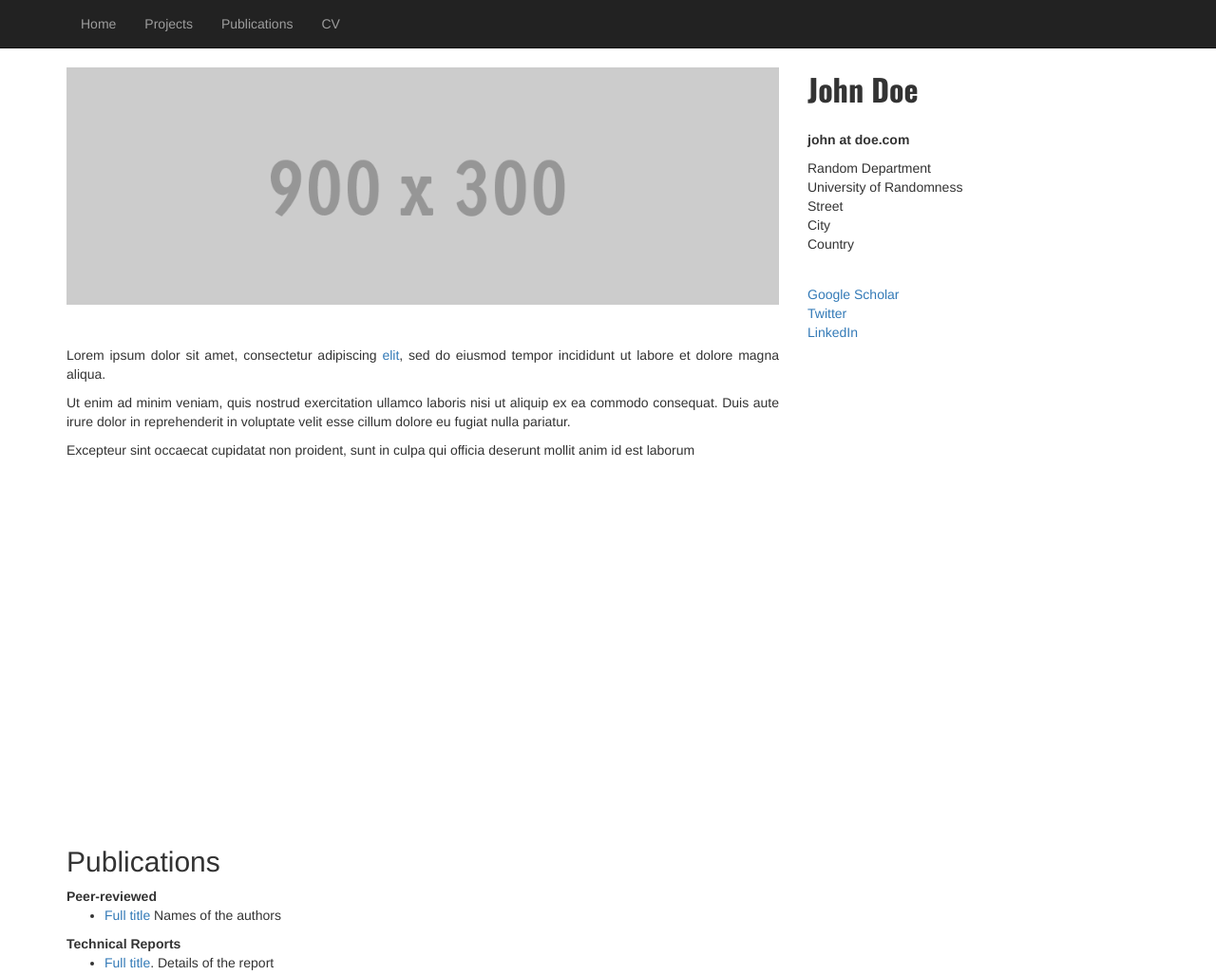
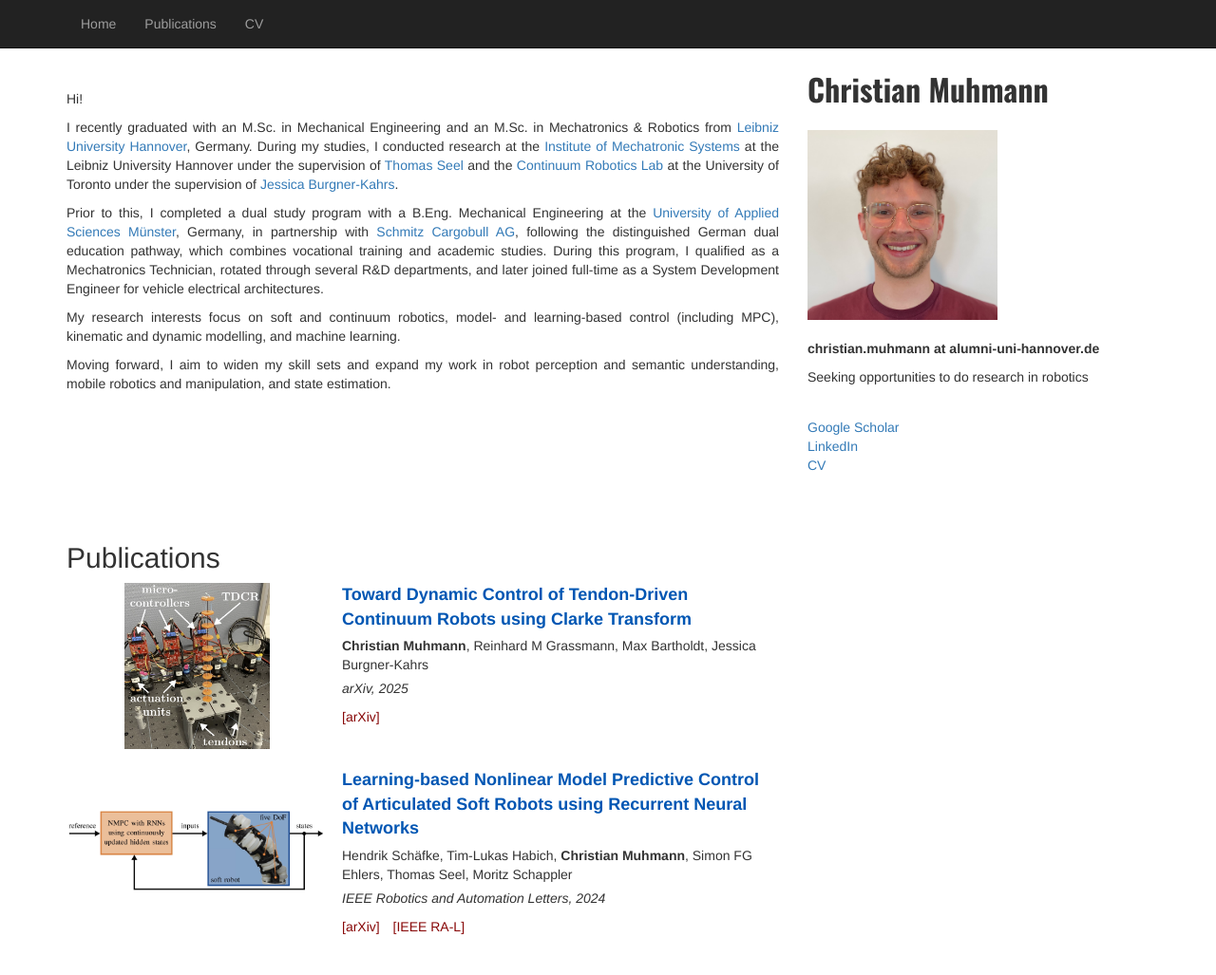
Before and after one commit to christianmuhmann/christianmuhmann.github.io, a plain HTML site: page index.html in a window 1280 px wide. Shown: the top 1027 px of the page at 95% size. Drawn offline with nearby package versions, Linux system fonts and the light colour scheme.

Commit message:
Set up website

```diff
--- a/index.html
+++ b/index.html
@@ -7,13 +7,37 @@
 
 <html lang="en">
 <head>
-  <title>John Doe</title>
+  <title>Christian Muhmann</title>
   <meta charset="utf-8">
   <meta name="viewport" content="width=device-width, initial-scale=1">
   <link rel="stylesheet" href="https://maxcdn.bootstrapcdn.com/bootstrap/3.3.6/css/bootstrap.min.css">
   <script src="https://ajax.googleapis.com/ajax/libs/jquery/1.12.0/jquery.min.js"></script>
   <script src="https://maxcdn.bootstrapcdn.com/bootstrap/3.3.6/js/bootstrap.min.js"></script>
   <link href='https://fonts.googleapis.com/css?family=Oswald:700' rel='stylesheet' type='text/css'>
+  <style>
+.teaser-box{
+  flex:0 0 275px;
+  width:275px;
+  height:175px;
+  display:flex;
+  justify-content:center;
+  align-items:center;
+  margin-right:15px;
+  overflow:hidden;
+  border-radius:4px;
+}
+.teaser-box.portrait img{
+  max-height:100%;
+  width:auto;
+  display:block;
+}
+/* landscape variant: fill width instead of height */
+.teaser-box.landscape img{
+  width:100%;
+  height:auto;
+  max-height:none;
+}
+</style>
 </head>
 <body>
 
@@ -34,9 +58,8 @@
 		<div class="collapse navbar-collapse" id="bs-example-navbar-collapse-1">
 		  <ul class="nav navbar-nav">
 				  <li><a href="index.html">Home</a></li>
-				  <li><a href="#">Projects</a></li>
 				  <li><a href="#publications">Publications</a></li>
-				  <li><a href="#">CV</a></li>
+				  <li><a href="CV/CV_Christian_Muhmann.pdf" target="_blank">CV</a></li>
 		  </ul>
 		</div>
 	  </div>
@@ -48,38 +71,40 @@
       <div class="row">
 
           <!-- Entries Column -->
-            <div class="col-md-8" style="height: 100vh;">
+          <div class="col-md-8" style="height: 60vh;">
 
               <!-- Main Image -->
-                <img class="img-responsive" src="photo.gif" alt=""><br>
 
               <div style="margin-top:3%; text-align:justify;">
-					<p>Lorem ipsum dolor sit amet, consectetur adipiscing <a href="#">elit</a>, sed do eiusmod tempor incididunt ut labore et dolore magna aliqua.</p>
+        <p>Hi!</p>
 
-					<p>Ut enim ad minim veniam, quis nostrud exercitation ullamco laboris nisi ut aliquip ex ea commodo consequat. Duis aute irure dolor in reprehenderit in voluptate velit esse cillum dolore eu fugiat nulla pariatur.</p>
+        <p> I recently graduated with an M.Sc. in Mechanical Engineering and an M.Sc. in Mechatronics & Robotics from <a href="https://www.uni-hannover.de/en/" target="_blank">Leibniz University Hannover</a>, Germany. During my studies, I conducted research at the <a href="https://www.imes.uni-hannover.de/en/" target="_blank">Institute of Mechatronic Systems</a> at the Leibniz University Hannover under the supervision of <a href="https://www.imes.uni-hannover.de/en/institut/team/prof-dr-ing-thomas-seel" target="_blank">Thomas Seel</a> and the <a href="https://crl.utm.utoronto.ca" target="_blank">Continuum Robotics Lab</a> at the University of Toronto under the supervision of <a href="https://www.uni-hannover.de/en/" target="_blank">Jessica Burgner-Kahrs</a>. </p>
 
-					<p>Excepteur sint occaecat cupidatat non proident, sunt in culpa qui officia deserunt mollit anim id est laborum</p>
+        <p>Prior to this, I completed a dual study program with a B.Eng. Mechanical Engineering at the <a href="https://www.fh-muenster.de/en/" target="_blank">University of Applied Sciences Münster</a>, Germany, in partnership with <a href="https://www.cargobull.com/en" target="_blank">Schmitz Cargobull AG</a>, following the distinguished German dual education pathway, which combines vocational training and academic studies. During this program, I qualified as a Mechatronics Technician, rotated through several R&amp;D departments, and later joined full-time as a System Development Engineer for vehicle electrical architectures.</p>
+
+        <p> My research interests focus on soft and continuum robotics, model- and learning-based control (including MPC), kinematic and dynamic modelling, and machine learning. </p>
+
+        <p> Moving forward, I aim to widen my skill sets and expand my work in robot perception and semantic understanding, mobile robotics and manipulation, and state estimation.</p>
+
             </div>
           </div>
 
+
           <!-- Contact Info on the Sidebar -->
           <div class="col-md-4">
-                <div style="font-family: 'Oswald', sans-serif; font-size: 32px;"><b>John Doe</b></div><br>
-                <p><b>john at doe.com</b><br>
-                <p>Random Department<br>
-                University of Randomness<br>
-                Street<br>
-                City <br>
-                Country<br>
+              <div style="font-family: 'Oswald', sans-serif; font-size: 32px;"><b>Christian Muhmann</b></div><br>
+              <img class="img-responsive" src="img/profile.jpg" alt="" width="200"><br>
+              <p><b>christian.muhmann at alumni-uni-hannover.de</b><br>
+              <p>Seeking opportunities to do research in robotics<br>
               </p>
           </div>
 
 
           <!-- Links on the Sidebar -->
           <div class="col-md-4" style="margin-top:2%">
-              <dd><a href="#">Google Scholar</a></dd>
-              <dd><a href="#">Twitter</a></dd>
-              <dd><a href="#">LinkedIn</a></dd>
+            <dd><a href="https://scholar.google.ca/citations?user=Y7S6yq8AAAAJ&hl=en&oi=ao" target="_blank">Google Scholar</a></dd>
+            <dd><a href="https://www.linkedin.com/in/cmuhmann" target="_blank">LinkedIn</a></dd>
+            <dd><a href="CV/CV_Christian_Muhmann.pdf" target="_blank">CV</a></dd>
           </div>
 
 
@@ -87,21 +112,53 @@
           <div class="col-md-8" style="height: 100vh;">
               <h2 id="publications">Publications</h2>
 
-                <strong>Peer-reviewed</strong><br/>
-                <ul>
-                <li class="paper" words="add, your, keywords, here"><a href="#">Full title</a> Names of the authors</li>
-                </ul>
+              <ul style="list-style: none; padding: 0;">
 
-                <strong>Technical Reports</strong><br/>
-                <ul>
-                <li class="paper" words="add, your, keywords, here"><a href="#">Full title</a>. Details of the report</li>
+                <!-- Publications 2025 -->
+                 <!-- Publication 2025: 1 -->
+                <li class="publication-item" style="display: flex; margin-bottom: 20px; align-items: flex-start;">
+                  <div class="teaser-box portrait">
+                    <img src="img/TDCR_5tend_setup.webp" alt="Teaser for TDCRs with an arbitrary number of tendons">
+                  </div>
+                  <div>
+                    <a href="https://arxiv.org/abs/2503.20693" style="font-size: 18px; font-weight: bold; color: #0056b3; text-decoration: none;">
+                      Toward Dynamic Control of Tendon-Driven Continuum Robots using Clarke Transform
+                    </a>
+                    <p style="margin: 5px 0;">
+                      <strong>Christian Muhmann</strong>, Reinhard M Grassmann, Max Bartholdt, Jessica Burgner-Kahrs
+                    </p>
+                    <p><i>arXiv, 2025</i></p>
+                    <div>
+                      <a href="https://arxiv.org/abs/2503.20693" style="font-size: 14px; color: #880808; text-decoration: none; margin-right: 10px;">[arXiv]</a>
+                    </div>
+                  </div>
+                </li>
+
+                <!-- Publications 2024 -->
+                 <!-- Publication 2024: 1 -->
+                <li class="publication-item" style="display: flex; margin-bottom: 20px; align-items: flex-start;">
+                  <div class="teaser-box landscape">
+                    <img src="img/learning_based_NMPC.webp" alt="Teaser for Learning‑Based Nonlinear MPC">
+                  </div>
+                  <div>
+                    <a href="https://arxiv.org/abs/2411.05616" style="font-size: 18px; font-weight: bold; color: #0056b3; text-decoration: none;">
+                      Learning-based Nonlinear Model Predictive Control of Articulated Soft Robots using Recurrent Neural Networks
+                    </a>
+                    <p style="margin: 5px 0;">
+                      Hendrik Schäfke, Tim-Lukas Habich, <strong>Christian Muhmann</strong>, Simon FG Ehlers, Thomas Seel, Moritz Schappler
+                    </p>
+                    <p><i>IEEE Robotics and Automation Letters, 2024</i></p>
+                    <div>
+                      <a href="https://arxiv.org/abs/2411.05616" style="font-size: 14px; color: #880808; text-decoration: none; margin-right: 10px;">[arXiv]</a>
+                      <a href="https://ieeexplore.ieee.org/document/10750121" style="font-size: 14px; color: #880808; text-decoration: none; margin-right: 10px;">[IEEE RA-L]</a>
+                    </div>
+                  </div>
+                </li>
+
+
               </ul>
           </div>
-
-
         </div>
-
-
     </div>
     <!-- /.container -->
 
```
Also changed, not shown: img/TDCR_5tend_setup.webp (added), img/frontpage.png (deleted), img/learning_based_NMPC.webp (added), img/profile.jpg (added), photo.gif (deleted), 3 other files. Lines whose indentation alone changed are shown as unchanged.
